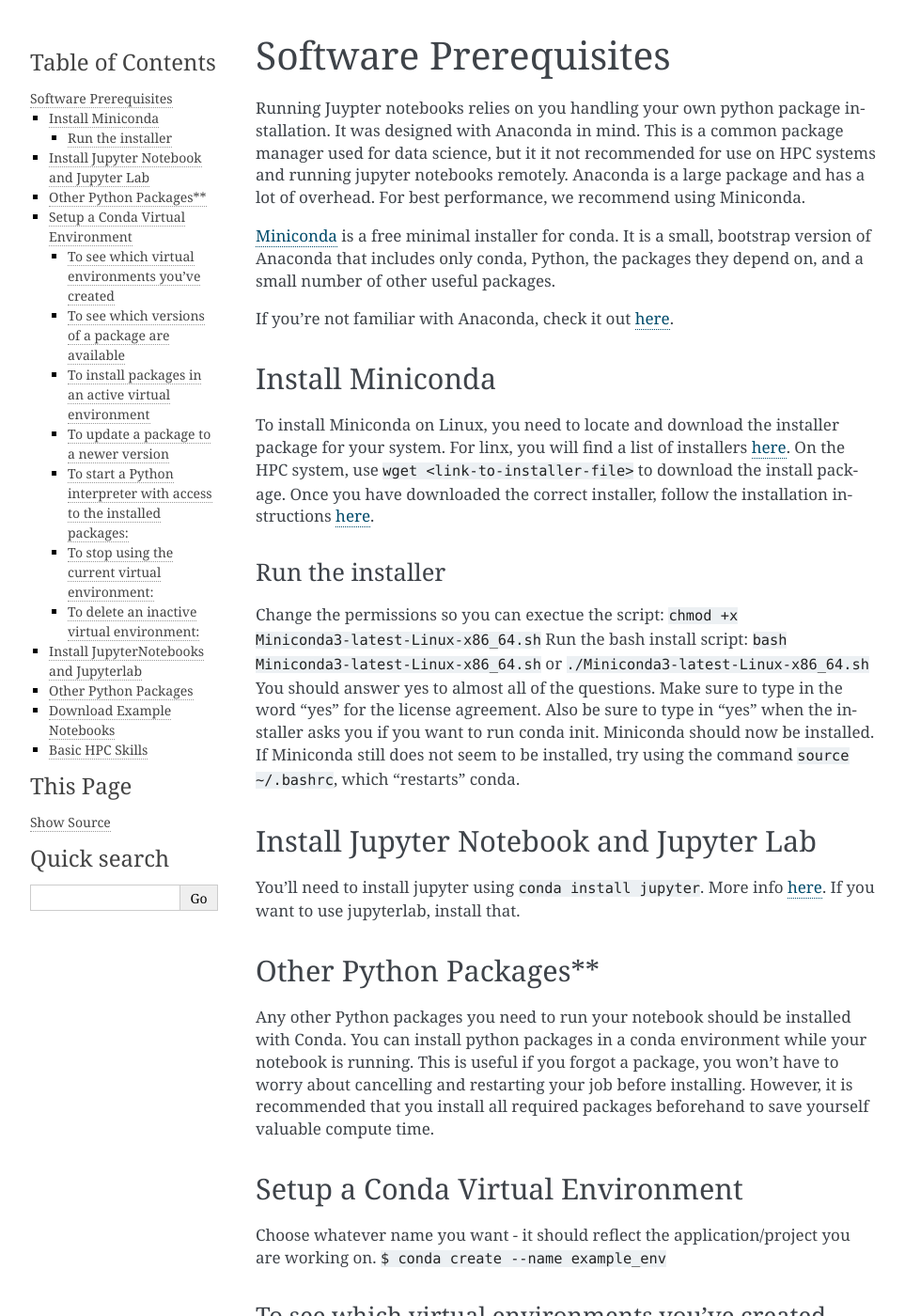
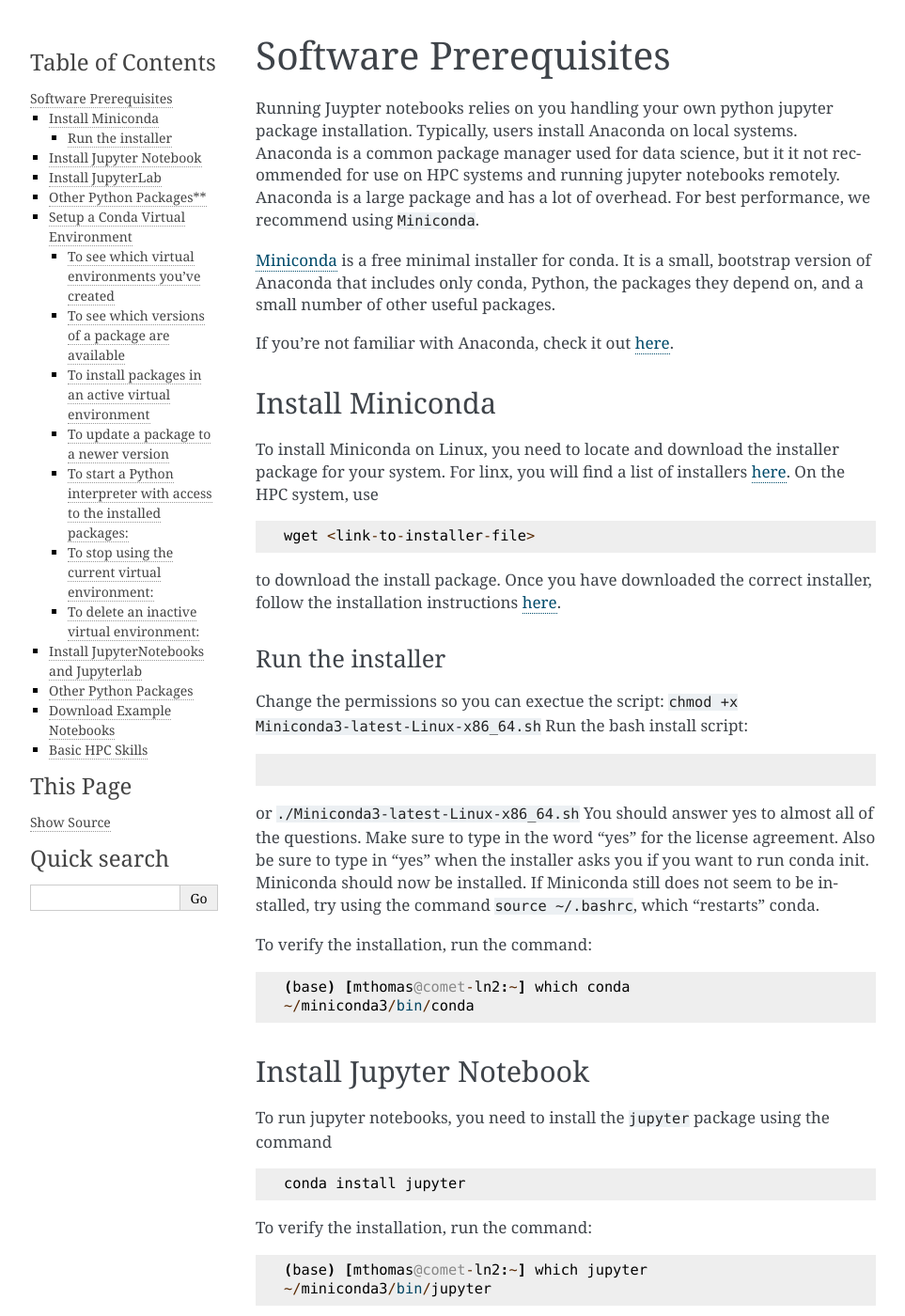
Before and after one commit to sdsc-hpc-training-org/notebooks-101, a Sphinx documentation site: the page built from Docs/source/prerequisites.md, in a window 1280 px wide and 1400 px high. Shown: the whole window at 94% size, without its empty margins (148-1111 px from the left). Built offline with Sphinx 7.4.7, drawn with Linux system fonts in a browser that asks for light colours; some of the changed text lies outside the part shown.

Commit message:
Update prerequisites.md

````diff
--- a/Docs/source/prerequisites.md
+++ b/Docs/source/prerequisites.md
@@ -1,25 +1,61 @@
 # Software Prerequisites
 
-Running Juypter notebooks relies on you handling your own python package installation. It was designed with Anaconda in mind. This is a common package manager used for data science, but it it not recommended for use on HPC systems and running jupyter notebooks remotely. Anaconda is a large package and has a lot of overhead. For best performance, we recommend using Miniconda.
+Running Juypter notebooks relies on you handling your own python jupyter package installation. Typically, users install Anaconda on local systems. Anaconda is a common package manager used for data science, but it it not recommended for use on HPC systems and running jupyter notebooks remotely. Anaconda is a large package and has a lot of overhead. For best performance, we recommend using `Miniconda`.
 
 [Miniconda](https://docs.conda.io/en/latest/miniconda.html) is a free minimal installer for conda. It is a small, bootstrap version of Anaconda that includes only conda, Python, the packages they depend on, and a small number of other useful packages.
 
 If you’re not familiar with Anaconda, check it out [here](https://www.anaconda.com/products/individual).
 
 ## Install Miniconda
-To install Miniconda on Linux, you need to locate and download the installer package for your system. For linx, you will find a list of installers [here](https://docs.conda.io/en/latest/miniconda.html#linux-installers). On the HPC system, use ```wget <link-to-installer-file>``` to download the install package.
+To install Miniconda on Linux, you need to locate and download the installer package for your system. For linx, you will find a list of installers [here](https://docs.conda.io/en/latest/miniconda.html#linux-installers). On the HPC system, use
+```
+wget <link-to-installer-file>
+```
+to download the install package.
 Once you have downloaded the correct installer, follow the installation instructions [here](https://conda.io/projects/conda/en/latest/user-guide/install/index.html).
 
 ### Run the installer
 Change the permissions so you can exectue the script: `chmod +x Miniconda3-latest-Linux-x86_64.sh`
-Run the bash install script: `bash Miniconda3-latest-Linux-x86_64.sh` or `./Miniconda3-latest-Linux-x86_64.sh`
+Run the bash install script:
+```bash Miniconda3-latest-Linux-x86_64.sh
+```
+or `./Miniconda3-latest-Linux-x86_64.sh`
 You should answer yes to almost all of the questions. Make sure to type in the word "yes" for the license agreement.
 Also be sure to type in "yes" when the installer asks you if you want to run conda init.
 Miniconda should now be installed. If Miniconda still does not seem to be installed, try using the command `source ~/.bashrc`, which "restarts" conda.
 
-## Install Jupyter Notebook and Jupyter Lab
-You'll need to install jupyter using `conda install jupyter`. More info [here](https://anaconda.org/anaconda/jupyter).
-If you want to use jupyterlab, install that.
+To verify the installation, run the command:
+```
+(base) [mthomas@comet-ln2:~] which conda
+~/miniconda3/bin/conda
+```
+
+
+## Install Jupyter Notebook
+To run jupyter notebooks,  you need to install the `jupyter` package using the command
+```
+conda install jupyter
+```
+To verify the installation, run the command:
+```
+(base) [mthomas@comet-ln2:~] which jupyter
+~/miniconda3/bin/jupyter
+```
+More installation information can be found here: [https://anaconda.org/anaconda/jupyter](https://anaconda.org/anaconda/jupyter).
+
+## Install JupyterLab
+JupyterLab is designed as an extensible environment and can be installed with conda, pip, docker, etc. For full details, see:  [https://jupyterlab.readthedocs.io/en/stable/getting_started/installation.html](https://jupyterlab.readthedocs.io/en/stable/getting_started/installation.html)
+
+To use `conda` to install jupyerlab, run the terminal command:
+```
+conda install -c conda-forge jupyterlab
+```
+To verify the installation, run the command:
+```
+(base) [mthomas@comet-ln2:~] which jupyter-labextension
+~/miniconda3/bin/jupyter-labextension
+```
+
 
 ## Other Python Packages**
 Any other Python packages you need to run your notebook should be installed with Conda. You can install python packages in a conda environment while your notebook is running. This is useful if you forgot a package, you won't have to worry about cancelling and restarting your job before installing. However, it is recommended that you install all required packages beforehand to save yourself valuable compute time.
````
